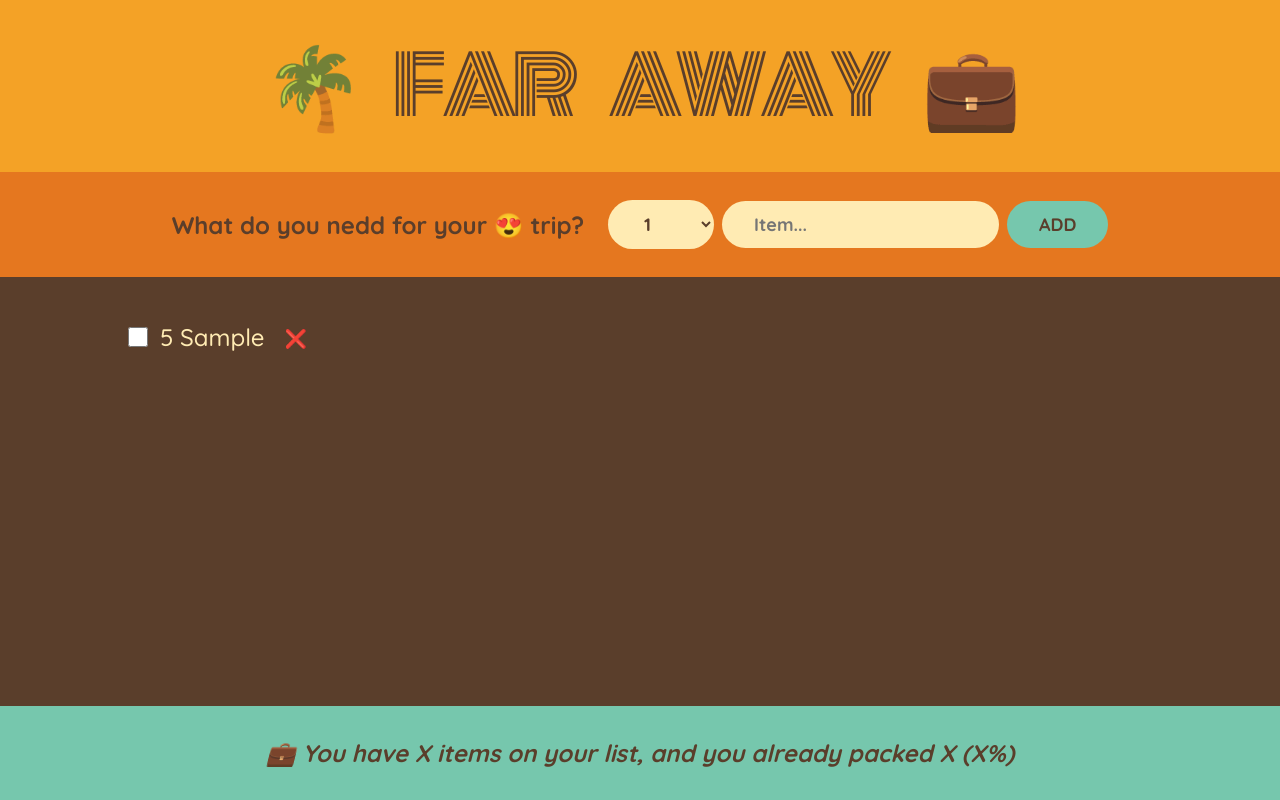
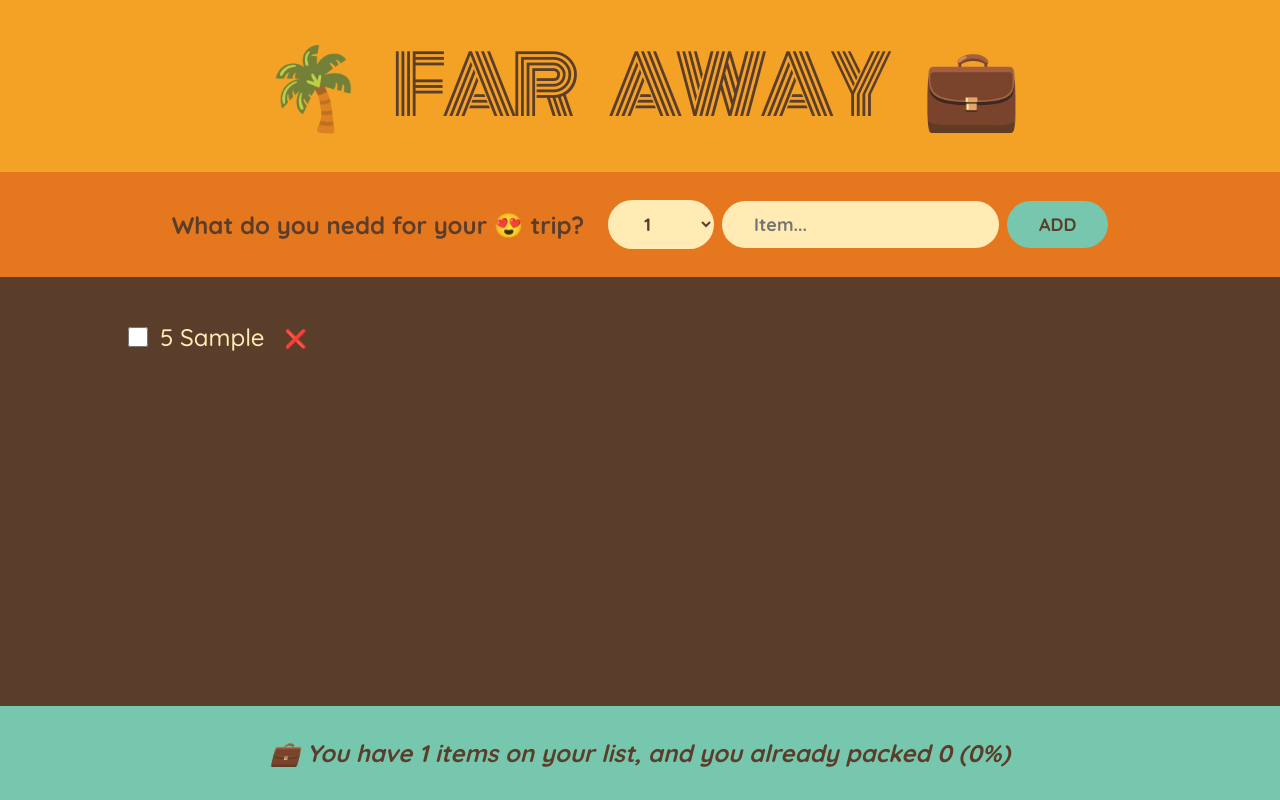
Before and after one commit to akmalrizaev/travel-list, a React (Create React App) app: page / in a window 1280 px wide. Both pictures are taken after typing "Sample" into the empty fields and a click on the button "ADD". Built offline with nearby package versions, Linux system fonts and the light colour scheme; the HTML template or start-up script is replaced by a standard one.

Commit message:
Calculating Statistics as Derrived State

```diff
--- a/src/App.js
+++ b/src/App.js
@@ -35,7 +35,7 @@
         onDeleteItem={handleDeleteItem}
         onToggleItem={handleToggleItem}
       />
-      <Stats />
+      <Stats items={items} />
     </div>
   );
 }
@@ -116,10 +116,25 @@
   );
 }
 
-function Stats() {
+function Stats({ items }) {
+  if (!items.length)
+    return (
+      <p className="stats">
+        <em>Start adding some items to your packing list 🚀</em>
+      </p>
+    );
+
+  const numItems = items.length;
+  const numPacked = items.filter((item) => item.packed).length;
+  const percentage = Math.round((numPacked / numItems) * 100);
   return (
     <footer className="stats">
-      <em>💼 You have X items on your list, and you already packed X (X%)</em>
+      <em>
+        {percentage === 100
+          ? 'You got everything! Ready to go ✈ '
+          : `💼 You have ${numItems} items on your list, and you already packed
+        ${numPacked} (${percentage}%)`}
+      </em>
     </footer>
   );
 }
```
